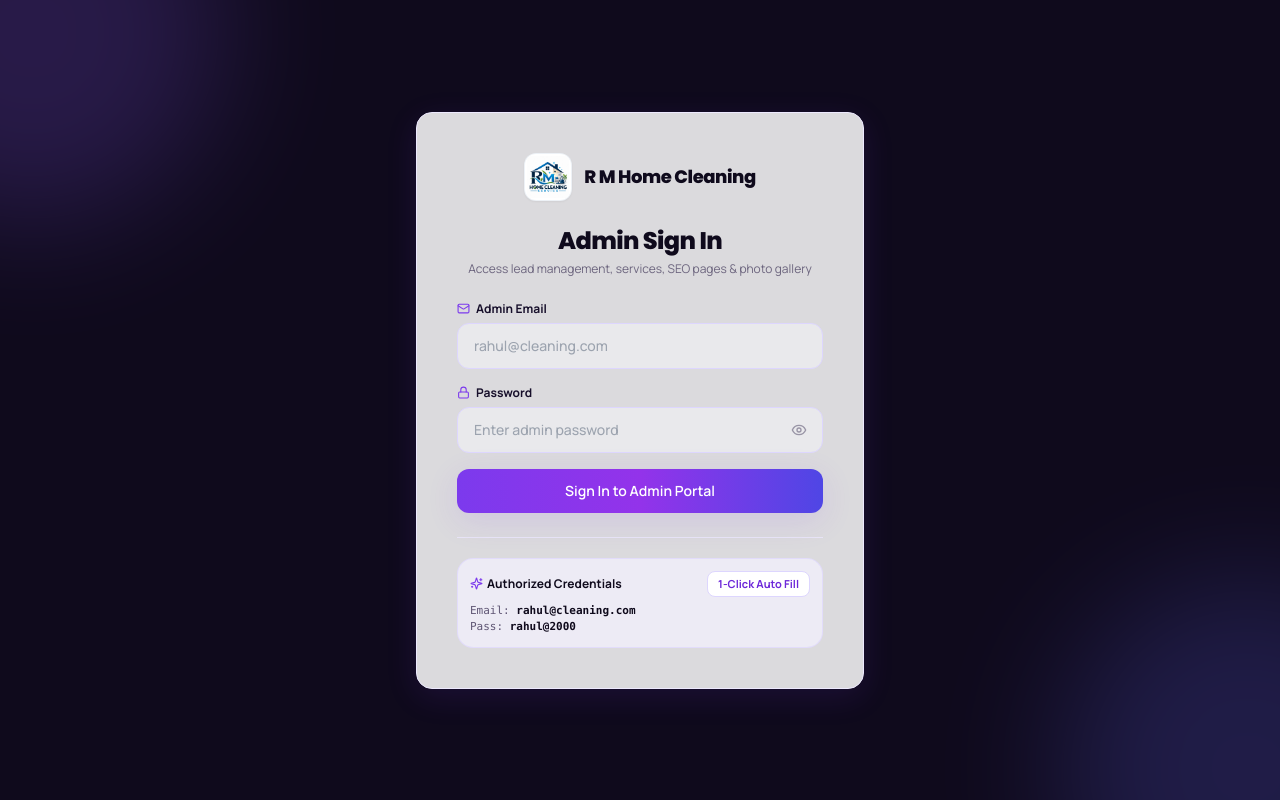
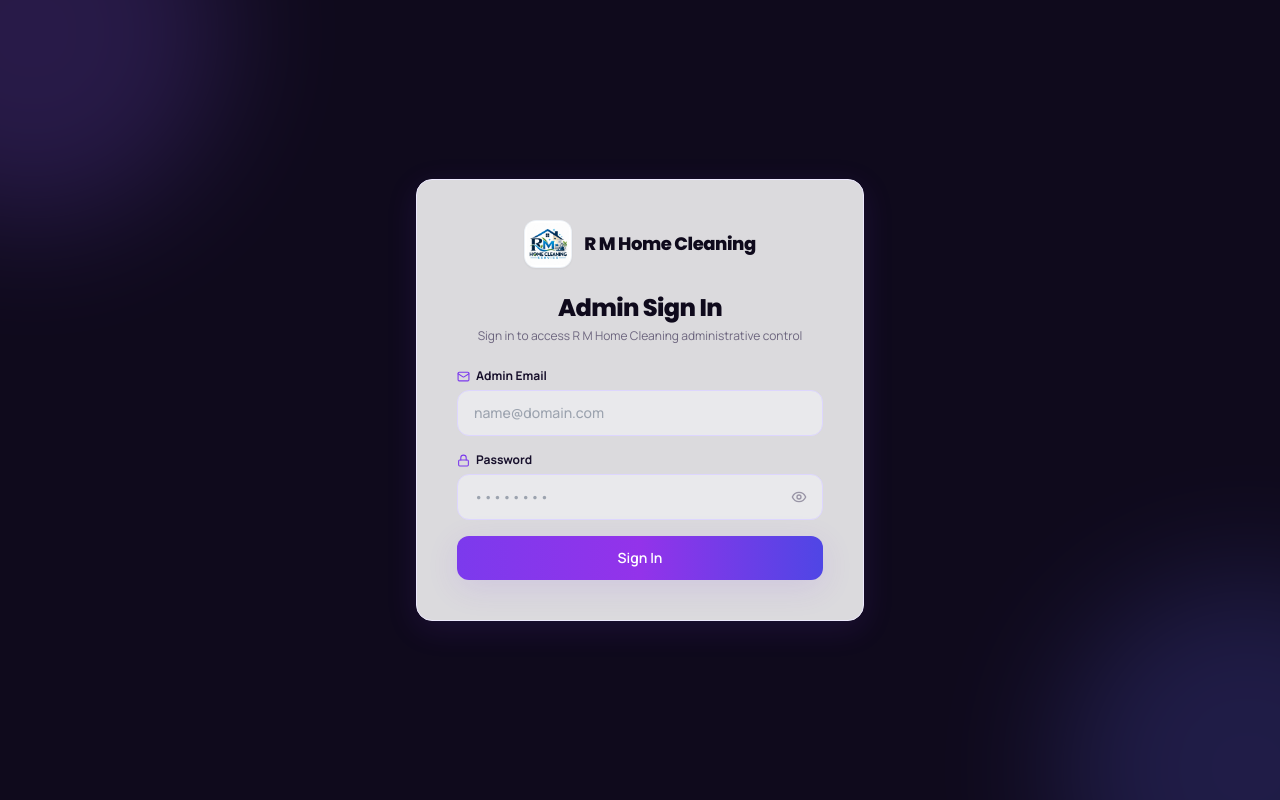
Before and after one commit to Rajan1129/RMcleaningservice, a React (Vite) app in the folder client/: page /admin/login in a window 1280 px wide. Built offline with nearby package versions, Linux system fonts and the light colour scheme; no server answers.

Commit message:
Security: Remove credential display card from login page

```diff
--- a/client/src/pages/admin/Login.jsx
+++ b/client/src/pages/admin/Login.jsx
@@ -1,6 +1,6 @@
 import { useState } from 'react';
 import { useNavigate } from 'react-router-dom';
-import { Eye, EyeOff, Lock, Mail, AlertCircle, Sparkles, CheckCircle2 } from 'lucide-react';
+import { Eye, EyeOff, Lock, Mail, AlertCircle } from 'lucide-react';
 import { useAuth } from '../../context/AuthContext';
 import Logo from '../../components/Logo';
 
@@ -12,12 +12,6 @@ const Login = () => {
   const [loading, setLoading] = useState(false);
   const { login } = useAuth();
   const navigate = useNavigate();
-
-  const handleAutoFill = () => {
-    setEmail('rahul@cleaning.com');
-    setPassword('rahul@2000');
-    setError('');
-  };
 
   const handleSubmit = async (e) => {
     e.preventDefault();
@@ -55,7 +49,7 @@ const Login = () => {
         <div className="text-center mb-6">
           <h1 className="text-2xl font-extrabold text-navy-950">Admin Sign In</h1>
           <p className="text-xs text-navy-800/60 mt-1">
-            Access lead management, services, SEO pages &amp; photo gallery
+            Sign in to access R M Home Cleaning administrative control
           </p>
         </div>
 
@@ -74,7 +68,7 @@ const Login = () => {
             </label>
             <input
               type="email"
-              placeholder="rahul@cleaning.com"
+              placeholder="name@domain.com"
               value={email}
               onChange={(e) => setEmail(e.target.value)}
               required
@@ -91,7 +85,7 @@ const Login = () => {
             <div className="relative">
               <input
                 type={showPassword ? 'text' : 'password'}
-                placeholder="Enter admin password"
+                placeholder="••••••••"
                 value={password}
                 onChange={(e) => setPassword(e.target.value)}
                 required
@@ -114,33 +108,9 @@ const Login = () => {
             disabled={loading}
             className="btn-primary w-full !py-3 text-sm font-bold shadow-md shadow-skyline-600/30"
           >
-            {loading ? 'Authenticating...' : 'Sign In to Admin Portal'}
+            {loading ? 'Authenticating...' : 'Sign In'}
           </button>
         </form>
-
-        {/* 1-Click Auto Fill Assistant */}
-        <div className="mt-6 pt-5 border-t border-skyline-100/80">
-          <div className="p-3 bg-skyline-50/70 rounded-2xl border border-skyline-200/70 text-xs">
-            <div className="flex items-center justify-between mb-1.5">
-              <span className="font-bold text-navy-950 flex items-center gap-1">
-                <Sparkles size={13} className="text-skyline-600" /> Authorized Credentials
-              </span>
-              <button
-                type="button"
-                onClick={handleAutoFill}
-                className="text-[11px] font-bold text-skyline-700 hover:text-skyline-800 bg-white px-2.5 py-1 rounded-lg border border-skyline-200 shadow-2xs hover:bg-skyline-50 transition-colors"
-              >
-                1-Click Auto Fill
-              </button>
-            </div>
-            <p className="text-[11px] text-navy-800/70 font-mono">
-              Email: <span className="font-bold text-navy-950">rahul@cleaning.com</span>
-            </p>
-            <p className="text-[11px] text-navy-800/70 font-mono">
-              Pass: <span className="font-bold text-navy-950">rahul@2000</span>
-            </p>
-          </div>
-        </div>
       </div>
     </div>
   );
```
